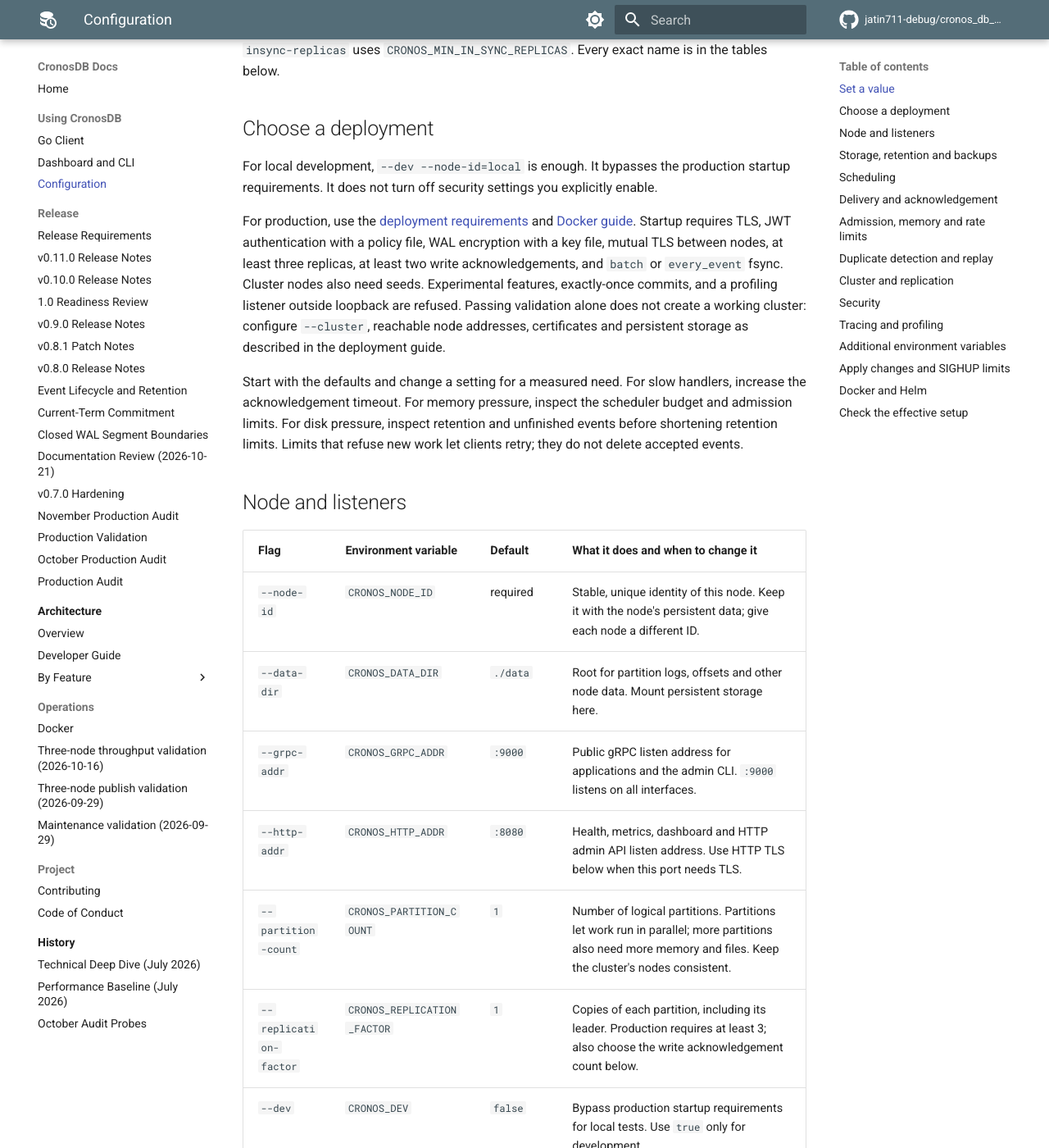
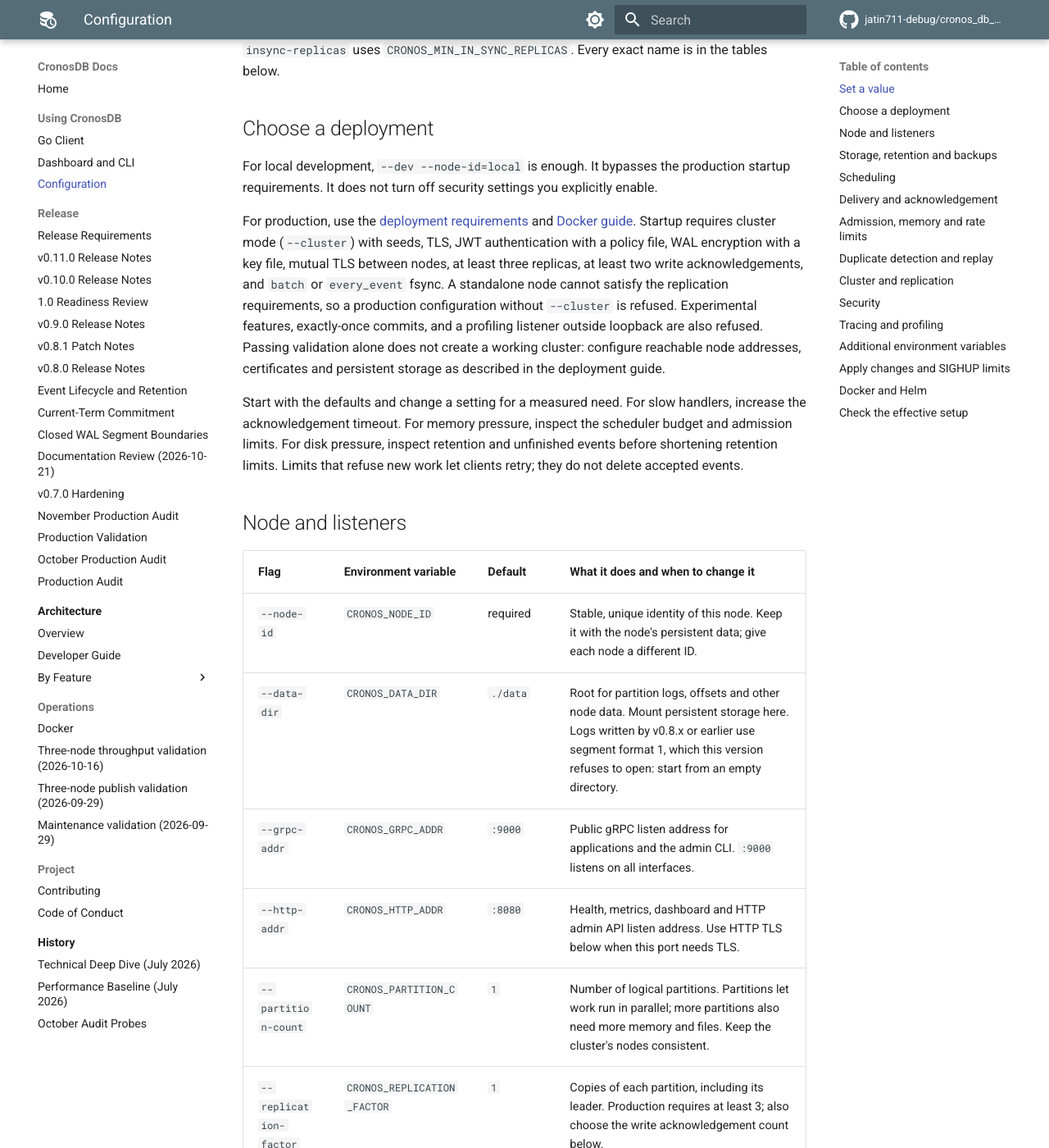
Before and after one commit to jatin711-debug/cronos_db_golang, an MkDocs documentation site: the page built from docs/CONFIGURATION.md, in a window 1280 px wide and 1400 px high, scrolled down 704 px. Shown: the whole window at 82% size. Built offline with MkDocs 1.6.1 and Material for MkDocs 9.7.7, drawn with Linux system fonts in a browser that asks for light colours; comment, search, counter and statistics services are not loaded; some of the changed text lies outside the part shown.

Commit message:
docs(ops): production requires --cluster, tenant limits, rebalance, v1 logs, partition 0
CONFIGURATION, ADMINISTRATION, DOCKER, README and the chart value comments now say that production mode requires --cluster, how --tenant-limits-file behaves and fails, that manual rebalance returns Unimplemented, that v0.8.x logs and backups are refused, that CDC replays retained history, and that the HTTP admin API distinguishes partition 0.

Co-Authored-By: Claude Sonnet 5.5 <noreply@anthropic.com>

````diff
--- a/docs/CONFIGURATION.md
+++ b/docs/CONFIGURATION.md
@@ -37,13 +37,15 @@ explicitly enable.
 
 For production, use the [deployment requirements](PRODUCTION_RELEASE.md)
 and [Docker guide](../DOCKER.md#production-considerations). Startup requires
-TLS, JWT authentication with a policy file, WAL encryption with a key file,
-mutual TLS between nodes, at least three replicas, at least two write
-acknowledgements, and `batch` or `every_event` fsync. Cluster nodes also need
-seeds. Experimental features, exactly-once commits, and a profiling listener
-outside loopback are refused. Passing validation alone does not create a
-working cluster: configure `--cluster`, reachable node addresses, certificates
-and persistent storage as described in the deployment guide.
+cluster mode (`--cluster`) with seeds, TLS, JWT authentication with a policy
+file, WAL encryption with a key file, mutual TLS between nodes, at least three
+replicas, at least two write acknowledgements, and `batch` or `every_event`
+fsync. A standalone node cannot satisfy the replication requirements, so a
+production configuration without `--cluster` is refused. Experimental
+features, exactly-once commits, and a profiling listener outside loopback are
+also refused. Passing validation alone does not create a working cluster:
+configure reachable node addresses, certificates and persistent storage as
+described in the deployment guide.
 
 Start with the defaults and change a setting for a measured need. For slow
 handlers, increase the acknowledgement timeout. For memory pressure, inspect
@@ -56,7 +58,7 @@ that refuse new work let clients retry; they do not delete accepted events.
 | Flag | Environment variable | Default | What it does and when to change it |
 |---|---|---|---|
 | `--node-id` | `CRONOS_NODE_ID` | required | Stable, unique identity of this node. Keep it with the node's persistent data; give each node a different ID. |
-| `--data-dir` | `CRONOS_DATA_DIR` | `./data` | Root for partition logs, offsets and other node data. Mount persistent storage here. |
+| `--data-dir` | `CRONOS_DATA_DIR` | `./data` | Root for partition logs, offsets and other node data. Mount persistent storage here. Logs written by v0.8.x or earlier use segment format 1, which this version refuses to open: start from an empty directory. |
 | `--grpc-addr` | `CRONOS_GRPC_ADDR` | `:9000` | Public gRPC listen address for applications and the admin CLI. `:9000` listens on all interfaces. |
 | `--http-addr` | `CRONOS_HTTP_ADDR` | `:8080` | Health, metrics, dashboard and HTTP admin API listen address. Use HTTP TLS below when this port needs TLS. |
 | `--partition-count` | `CRONOS_PARTITION_COUNT` | `1` | Number of logical partitions. Partitions let work run in parallel; more partitions also need more memory and files. Keep the cluster's nodes consistent. |
@@ -140,7 +142,7 @@ payloads held by the scheduler, not the whole process.
 | `--scheduler-memory` | `CRONOS_SCHEDULER_MEMORY` | `67108864` | Node-wide scheduler payload budget in bytes (64 MiB). Minimum 32 MiB; `0` uses the default. Overflow waits as log references. Leave headroom for other memory. |
 | `--max-ingest-rate` | `CRONOS_MAX_INGEST_RATE` | `0` | Sustained publish events per second per partition. Requires a positive ingest burst size too; `0` disables this limiter. |
 | `--ingest-burst-size` | `CRONOS_INGEST_BURST_SIZE` | `0` | Token-bucket capacity for ingest bursts. Both this and the rate must be positive to enable limiting. |
-| `--tenant-limits-file` | `CRONOS_TENANT_LIMITS_FILE` | empty | JSON file mapping JWT subjects to `max_events_per_second` (at least 1). Per-node token buckets with one second of burst; restart reloads configuration and resets buckets. Subjects omitted from the file remain unlimited. Storage/in-flight quotas are not supported. |
+| `--tenant-limits-file` | `CRONOS_TENANT_LIMITS_FILE` | empty | JSON file mapping JWT subjects to `max_events_per_second` (at least 1), for example `{"orders-app":{"max_events_per_second":500}}`. Requires `--auth-enabled`; startup fails without it, and on an empty, malformed or out-of-range file. Per-node token buckets with one second of burst, read at startup only: a restart reloads the file and resets the buckets. A publish over the limit is refused with `RESOURCE_EXHAUSTED`. Subjects omitted from the file remain unlimited. Storage, in-flight and cluster-wide quotas are not supported, so this is not tenant isolation. |
 | `--topic-rate-limit` | `CRONOS_TOPIC_RATE_LIMIT` | `0` | Events per second per JWT subject and topic, with authentication enabled. `0` disables this limit. Use with a positive burst size. |
 | `--topic-rate-burst` | `CRONOS_TOPIC_RATE_BURST` | `0` | Token-bucket capacity for that topic limit; nonpositive rate or burst disables the topic limiter. |
 
@@ -148,7 +150,7 @@ payloads held by the scheduler, not the whole process.
 
 | Flag | Environment variable | Default | What it does and when to change it |
 |---|---|---|---|
-| `--dedup-ttl` | `CRONOS_DEDUP_TTL_HOURS` | `168` | Hours to retain message-ID deduplication records. Cover your longest publish retry/backfill window. After expiration, a repeated ID can be accepted again. |
+| `--dedup-ttl` | `CRONOS_DEDUP_TTL_HOURS` | `168` | Hours to retain message-ID deduplication records. IDs are unique per topic: the same ID on two topics is two messages. Cover your longest publish retry/backfill window. After expiration, a repeated ID can be accepted again. |
 | `--bloom-capacity` | `CRONOS_BLOOM_CAPACITY` | `100000000` | Expected IDs per partition for the Bloom filter that avoids disk lookups. Larger capacity uses more memory; the durable dedup store remains authoritative. |
 | `--follower-reads` | `CRONOS_FOLLOWER_READS` | `false` | Allow followers to serve replay reads. Their view can lag the leader; leave off when replay must use the leader. |
 | `--exactly-once-commits` | `CRONOS_EXACTLY_ONCE_COMMITS` | `false` | Experimental commit-ID storage. Refused in production and unused by the normal Ack path; enabling it does not provide end-to-end exactly-once delivery. |
@@ -162,7 +164,7 @@ certificates. Changing the replication factor does not create missing nodes.
 
 | Flag | Environment variable | Default | What it does and when to change it |
 |---|---|---|---|
-| `--cluster` | `CRONOS_CLUSTER` | `false` | Enable cluster membership, placement and replication. Without it the server runs standalone. |
+| `--cluster` | `CRONOS_CLUSTER` | `false` | Enable cluster membership, placement and replication. Without it the server runs standalone. Production mode requires it. |
 | `--cluster-seeds` | `CRONOS_CLUSTER_SEEDS` | empty | Comma-separated membership addresses, for example `node1:7946,node2:7946,node3:7946`. Name all nodes on every node, including itself. Required in production cluster mode. |
 | `--cluster-bootstrap` | `CRONOS_CLUSTER_BOOTSTRAP` | `false` | Allow this node to create a new cluster if it has no state and no seed belongs to one. Give this to exactly one node. Existing state is reused on restart. |
 | `--cluster-expected-nodes` | `CRONOS_CLUSTER_EXPECTED_NODES` | `0` | Number of nodes expected at first formation. Assign first partition leaders once that many are up; `0` leaves the count unknown. |
@@ -207,7 +209,7 @@ node connections have separate TLS switches. See [permissions](ADMINISTRATION.md
 | `--replication-tls-key-file` | `CRONOS_REPLICATION_TLS_KEY_FILE` | empty | Private key matching the node certificate. |
 | `--auth-enabled` | `CRONOS_AUTH_ENABLED` | `false` | Require JWTs on public RPCs and protected HTTP endpoints. Requires a verification secret or public key. |
 | `--auth-jwt-secret` | `CRONOS_AUTH_JWT_SECRET` | empty | Shared HMAC verification secret. Use a secret-backed environment variable rather than a command-line argument visible in process listings. |
-| `--auth-jwt-public-key` | `CRONOS_AUTH_JWT_PUBLIC_KEY` | empty | PEM Ed25519, RSA or ECDSA public key for asymmetric JWT verification. |
+| `--auth-jwt-public-key` | `CRONOS_AUTH_JWT_PUBLIC_KEY` | empty | Path to a PEM file holding an Ed25519, RSA or ECDSA public key for asymmetric JWT verification. |
 | `--auth-policy-file` | `CRONOS_AUTH_POLICY_FILE` | empty | JSON permissions keyed by JWT subject. Required in production. Explicitly grant topic publish/subscribe or global admin as needed. |
 | `--encryption-enabled` | `CRONOS_ENCRYPTION_ENABLED` | `false` | Encrypt WAL segments with AES-256-GCM. Requires the key file; this is separate from TLS. |
 | `--encryption-key-file` | `CRONOS_ENCRYPTION_KEY_FILE` | empty | 32-byte master key file. Preserve it securely with the recovery plan; encrypted backups need the matching key. |
@@ -227,7 +229,11 @@ node connections have separate TLS switches. See [permissions](ADMINISTRATION.md
 
 These have no command-line flag. CDC captures accepted event changes; it is
 not a substitute for consumer delivery acknowledgements. CDC sinks cannot be
-combined with event lifecycle mode. See [CDC](architecture/features/cdc.md).
+combined with event lifecycle mode. A feed whose position file is missing,
+malformed or out of range exports the partition's retained history again, so
+a sink must tolerate duplicates; enabling a feed on a partition that already
+holds events does the same. History that retention already removed cannot be
+exported. See [CDC](architecture/features/cdc.md).
 
 | Variable | Default | Use |
 |---|---|---|
@@ -286,8 +292,9 @@ extraEnv:
 ```
 
 Apply changed environment values by rolling/restarting pods. Use
-`backupPersistence` for a separate backup PVC and `values-production.yaml`
-for the production security settings. The chart's base values enable dev
+`backupPersistence` for a separate backup PVC, `auth.tenantLimitsKey` to
+mount `--tenant-limits-file` from the existing auth Secret, and
+`values-production.yaml` for the production security settings. The chart's base values enable dev
 mode; they are intended for testing.
 
 ## Check the effective setup
````
Also changed, not shown: DOCKER.md (+12 -8 lines), README.md (+4 -2 lines), docs/ADMINISTRATION.md (+19 -11 lines), 2 other files.
